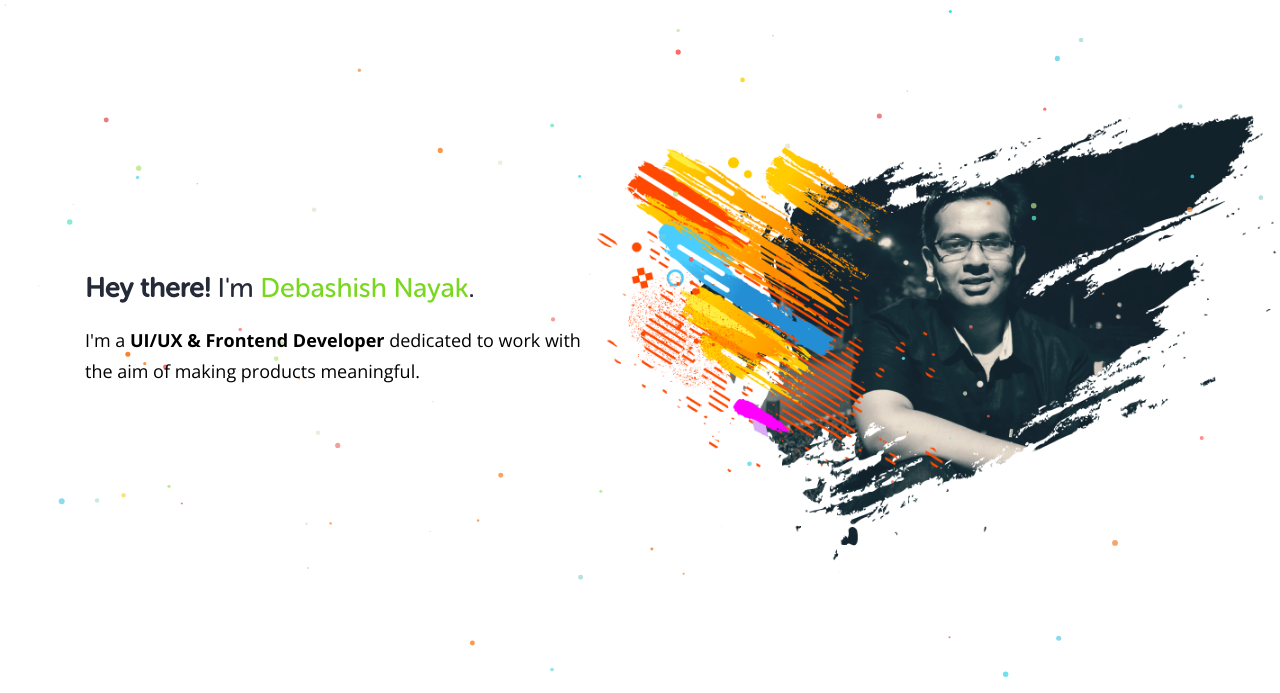
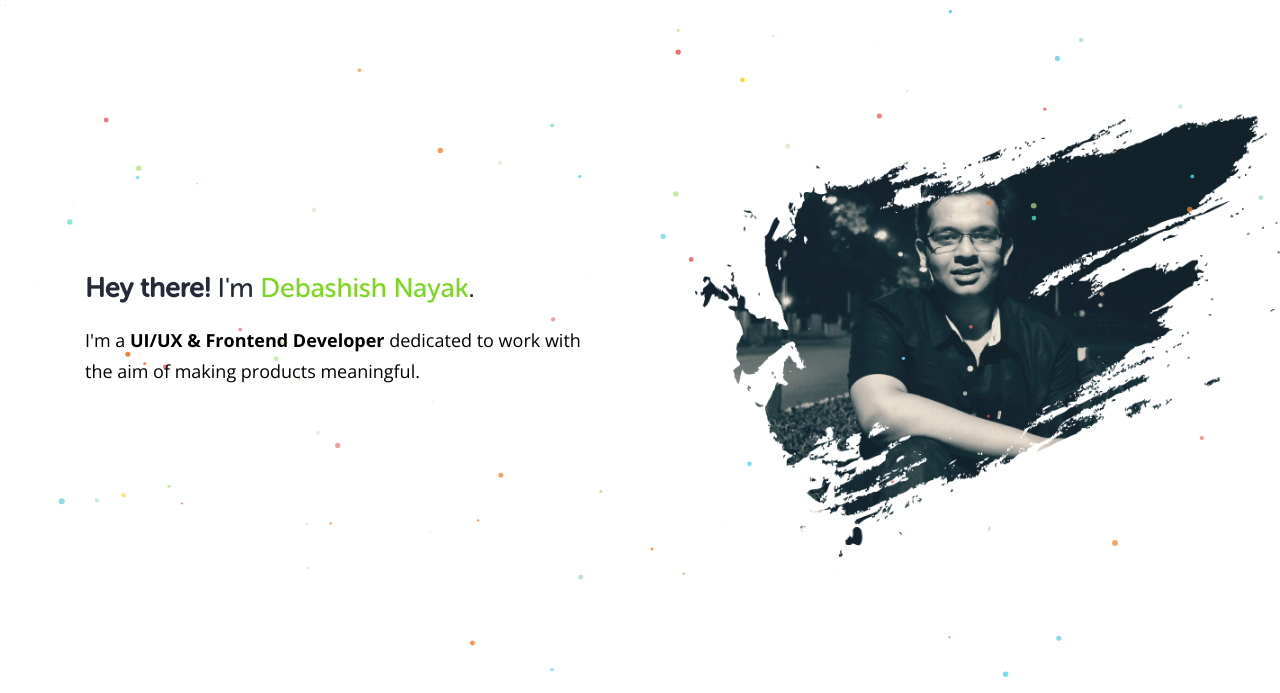
Before and after one commit to theindianotaku/portfolio-old, a plain HTML site: page index.html in a window 1280 px wide. Shown: the part 63-756 px from the top of the page. Drawn offline with nearby package versions, Linux system fonts and the light colour scheme; files whose address does not match are found by name.

Commit message:
Changed the hero pic

```diff
--- a/index.html
+++ b/index.html
@@ -58,7 +58,7 @@
 		<section class="one-vh fixed-to-background" id="particles-js">
 		</section>
 		<section class="one-vh full-width hero-image valign-wrapper">
-			<img class="hero-image__img  hidden-below-md" src="./images/debashish-fancy.png" alt="">
+			<img class="hero-image__img  hidden-below-md" src="./images/debashish-normal.png" alt="">
 		</section>
 		<section class="one-vh container valign-wrapper" id="hero">
 			<div class="row">
```
